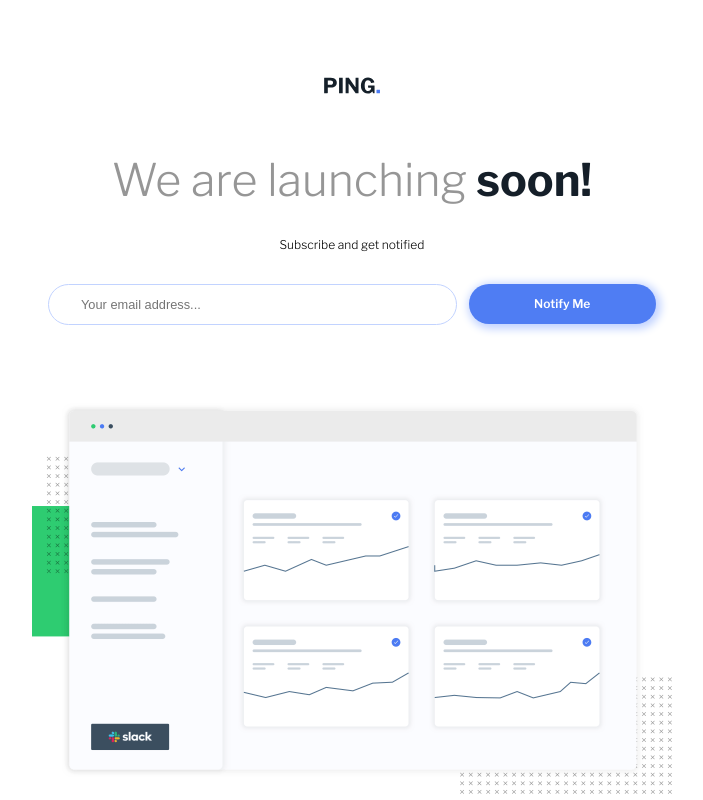
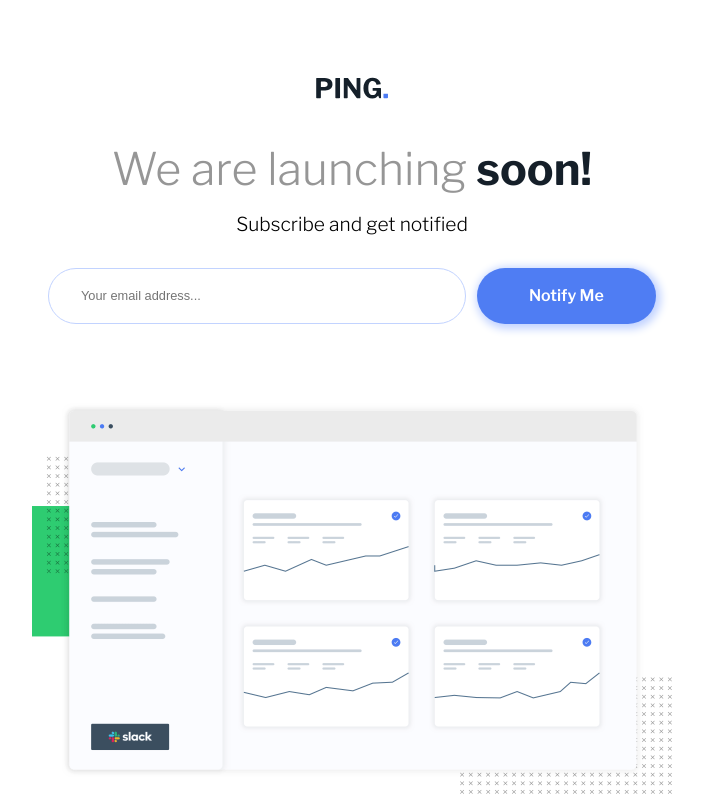
Before and after one commit to TimMartin13-Frontend-Mentor/ping-coming-soon-page, a React (Create React App) app: page / in a window 1280 px wide. Shown: the top 800 px of the page, without its empty margins (288-991 px from the left). Built offline with nearby package versions, Linux system fonts and the light colour scheme.

Commit message:
Started email validation

```diff
--- a/src/components/Footer/index.js
+++ b/src/components/Footer/index.js
@@ -22,7 +22,7 @@ const Footer = () => {
           />
         </Button>
         <Button>
-          <FontAwesomeIcon icon={faInstagram} size="lg" transform="right-1" />
+          <FontAwesomeIcon icon={faInstagram} size="lg" />
         </Button>
       </IconContainer>
       <Copyright>&copy; Copyright Ping. All rights reserved.</Copyright>
--- a/src/components/Footer/styles.js
+++ b/src/components/Footer/styles.js
@@ -21,6 +21,7 @@ export const Button = styled.button`
   &:hover {
     background-color: ${(props) => props.theme.blue};
     color: ${(props) => props.theme.white};
+    cursor: pointer;
   }
 `;
 
--- a/src/components/Header/styles.js
+++ b/src/components/Header/styles.js
@@ -3,18 +3,23 @@ import styled from "styled-components";
 export const Logo = styled.img`
   width: 3.5rem;
   margin-bottom: 1.5rem;
+
+  @media screen and (min-width: 540px) {
+    width: 4.5rem;
+    margin-bottom: 0.5rem;
+  }
 `;
 
 export const Heading = styled.h1`
   display: flex;
   justify-content: center;
   color: ${(props) => props.theme.grey};
-  // font-size: 1.4rem;
   font-size: 6vw;
   font-weight: 300;
 
   @media screen and (min-width: 750px) {
     font-size: 2.8rem;
+    margin-bottom: 1rem;
   }
 
   @media screen and (max-width: 370px) {
@@ -30,4 +35,9 @@ export const Bold = styled.div`
 export const SubscribeText = styled.p`
   font-size: 0.75rem;
   margin: 1.2rem 0 2rem 0;
+
+  @media screen and (min-width: 600px) {
+    font-size: 1.2rem;
+    margin: 0em 0 2rem 0;
+  }
 `;
--- a/src/components/UserInput/index.js
+++ b/src/components/UserInput/index.js
@@ -1,20 +1,50 @@
-import React from "react";
-import { InputStyles, EmailInput, Button } from "./styles";
+import React, { useState } from "react";
+import {
+  Button,
+  EmailInput,
+  ErrorMessage,
+  InputContainer,
+  InputStyles,
+} from "./styles";
+
+const UserInput = () => {
+  const [email, setEmail] = useState("");
+  const [error, setError] = useState(false);
+
+  const emailValidation = (e) => {
+    e.preventDefault();
+    const regEx = /[a-zA-Z0-9._%+-]+@[a-z0-9.-]+\.[a-z]{2,8}(.[a-z{2,8}])?/g;
+
+    if (!regEx.test(email)) {
+      setError(true);
+    } else {
+      setError(false);
+    }
+  };
 
   const handleInputChange = (event) => {
-  console.log(event.target.value);
+    setEmail(event.target.value);
   };
 
-const UserInput = () => {
   return (
     <InputStyles>
+      <InputContainer>
         <EmailInput
           name="EmailInput"
           type="text"
+          placeholder="Your email address..."
+          value={email}
           onChange={handleInputChange}
-        placeholder="Your email address..."
         />
-      <Button>Notify Me</Button>
+        {error ? (
+          <ErrorMessage>Please provide a valid email address</ErrorMessage>
+        ) : (
+          ""
+        )}
+      </InputContainer>
+      <Button type="submit" onClick={emailValidation}>
+        Notify Me
+      </Button>
     </InputStyles>
   );
 };
--- a/src/components/UserInput/styles.js
+++ b/src/components/UserInput/styles.js
@@ -1,6 +1,6 @@
 import styled from "styled-components";
 
-export const InputStyles = styled.div`
+export const InputStyles = styled.form`
   display: flex;
   flex-direction: column;
   margin: 1rem;
@@ -10,28 +10,46 @@ export const InputStyles = styled.div`
   }
 `;
 
-export const EmailInput = styled.input`
-  border: 1px solid ${(props) => props.theme.paleBlue};
-  border-radius: 1.5rem;
-  height: 2.3rem;
-  font-size: 0.8rem;
-  padding-left: 2rem;
+export const InputContainer = styled.div`
+  display: flex;
+  flex-direction: column;
   margin-bottom: 0.7rem;
-  color: ${(props) => props.theme.paleBlue};
 
   @media screen and (min-width: 600px) {
-    width: 66%;
+    width: 70%;
     margin-right: 0.7rem;
   }
 `;
 
+export const EmailInput = styled.input`
+  border: 1px solid ${(props) => props.theme.paleBlue};
+  border-radius: 2rem;
+  height: 3.3rem;
+  font-size: 0.8rem;
+  padding-left: 2rem;
+  color: ${(props) => props.theme.paleBlue};
+`;
+
+export const ErrorMessage = styled.h6`
+  font-size: 0.75rem;
+  font-style: italic;
+  font-family: "Libre Franklin", sans-serif;
+  color: ${(props) => props.theme.lightRed};
+  text-align: center;
+  margin: 0.5rem 0 1rem 0;
+  @media screen and (min-width: 600px) {
+    text-align: left;
+    margin: 0.5rem 0 0 2rem;
+  }
+`;
+
 export const Button = styled.button`
-  border-radius: 1.5rem;
-  height: 2.5rem;
+  border-radius: 2rem;
+  height: 3.5rem;
   background-color: ${(props) => props.theme.blue};
   color: ${(props) => props.theme.white};
   border-style: none;
-  font-size: 0.75rem;
+  font-size: 1rem;
   font-weight: 600;
   font-family: "Libre Franklin", sans-serif;
   box-shadow: 2px 2px 8px 3px ${(props) => props.theme.paleBlue};
@@ -39,9 +57,10 @@ export const Button = styled.button`
 
   &:hover {
     background-color: ${(props) => props.theme.notQuitePaleBlue};
+    cursor: pointer;
   }
 
   @media screen and (min-width: 600px) {
-    width: 33%;
+    width: 30%;
   }
 `;
```
Also changed, not shown: index.html (deleted, +0 -39 lines). Lines whose indentation alone changed are shown as unchanged.
